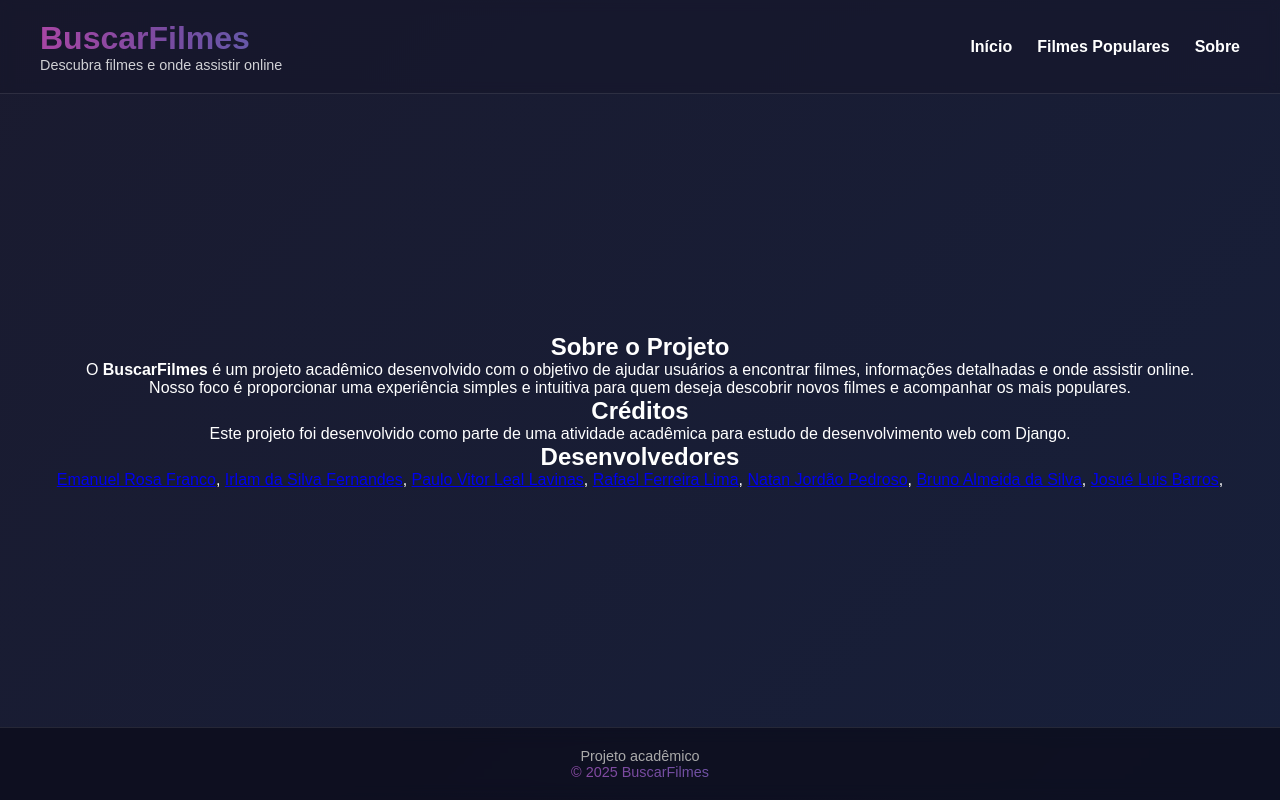
After one commit to Irlamfernandes/projeto_django, a Django app: template templates/coreapp/sobre.html in a window 1280 px wide. The commit adds this page. Run offline with Django 5.2, Linux system fonts and the light colour scheme; the template is opened without the code that fills it, so the values that code supplies are empty.

Commit message:
sobre.html

```diff
--- a/templates/coreapp/base.html
+++ b/templates/coreapp/base.html
@@ -20,7 +20,7 @@
             <ul>
                 <li><a href="{% url 'index' %}">Início</a></li>
                 <li><a href="">Filmes Populares</a></li>
-                <li><a href="">Sobre</a></li>
+                <li><a href="{% url 'sobre' %}">Sobre</a></li>
             </ul>
         </nav>
     </header>
--- /dev/null
+++ b/templates/coreapp/sobre.html
@@ -0,0 +1,32 @@
+{% extends "coreapp/base.html" %}
+
+{% block title %}
+Sobre Nós - BuscarFilmes
+{% endblock %}
+
+{% block content %}
+<section>
+    <h2>Sobre o Projeto</h2>
+    <p>O <strong>BuscarFilmes</strong> é um projeto acadêmico desenvolvido com o objetivo de ajudar usuários a encontrar filmes, informações detalhadas e onde assistir online.</p>
+    <p>Nosso foco é proporcionar uma experiência simples e intuitiva para quem deseja descobrir novos filmes e acompanhar os mais populares.</p>
+</section>
+
+<section>
+    <h2>Créditos</h2>
+    <p>Este projeto foi desenvolvido como parte de uma atividade acadêmica para estudo de desenvolvimento web com Django.</p>
+</section>
+
+<section>
+    <h2>Desenvolvedores</h2>
+    <p>
+        <a href="https://github.com/emanuelrf7" target="_blank">Emanuel Rosa Franco</a>,
+        <a href="https://github.com/Irlamfernandes" target="_blank">Irlam da Silva Fernandes</a>,
+        <a href="https://github.com/Paulo0332" target="_blank">Paulo Vitor Leal Lavinas</a>,
+        <a href="https://github.com/RafaelFLim" target="_blank">Rafael Ferreira Lima</a>,
+        <a href="https://github.com/nathanjordanp" target="_blank">Natan Jordão Pedroso</a>,
+        <a href="https://github.com/Bn05silva" target="_blank">Bruno Almeida da Silva</a>,
+        <a href="https://github.com/JosueLuiss" target="_blank">Josué Luis Barros</a>,
+    </p>
+</section>
+
+{% endblock %}
```
